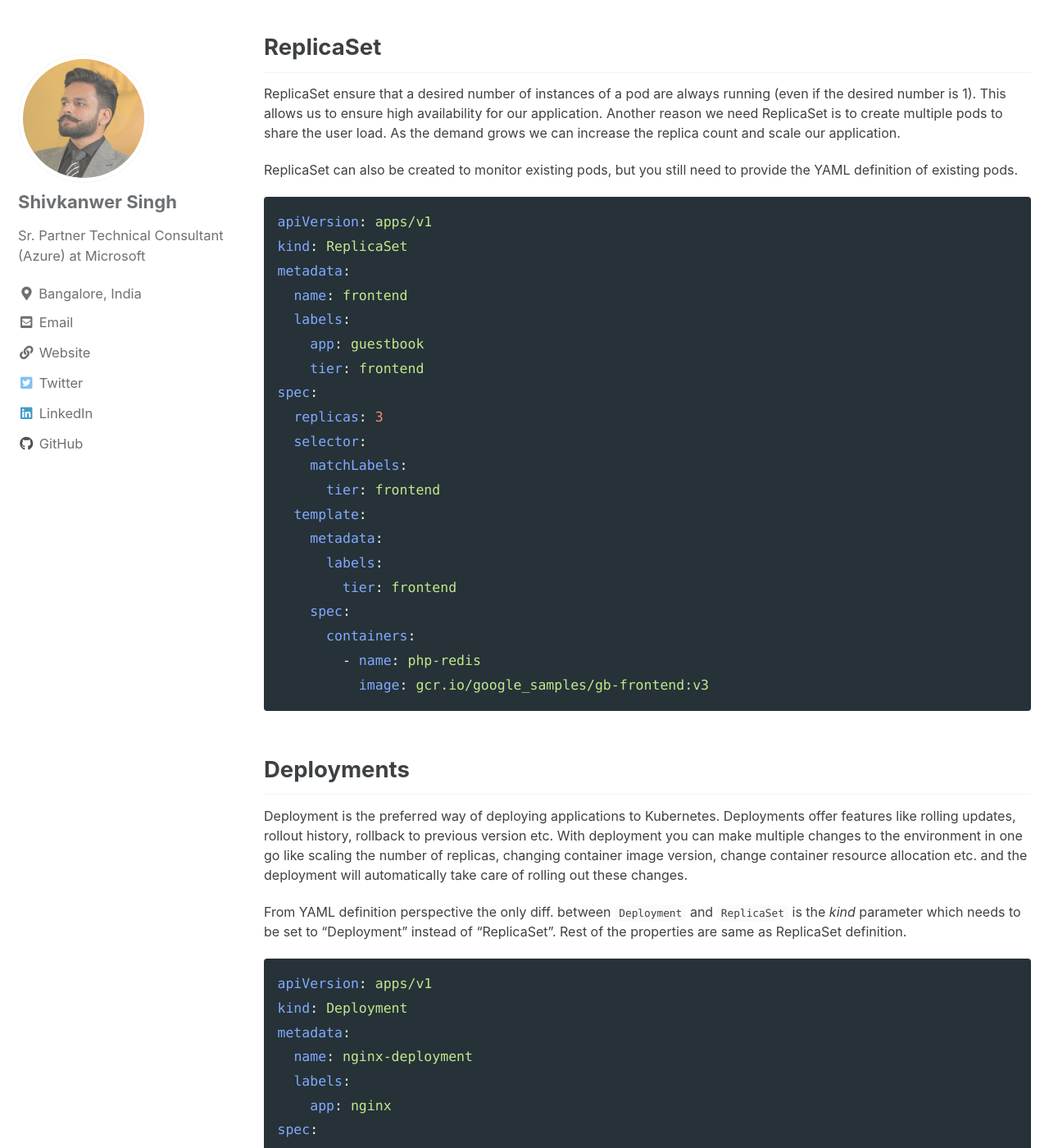
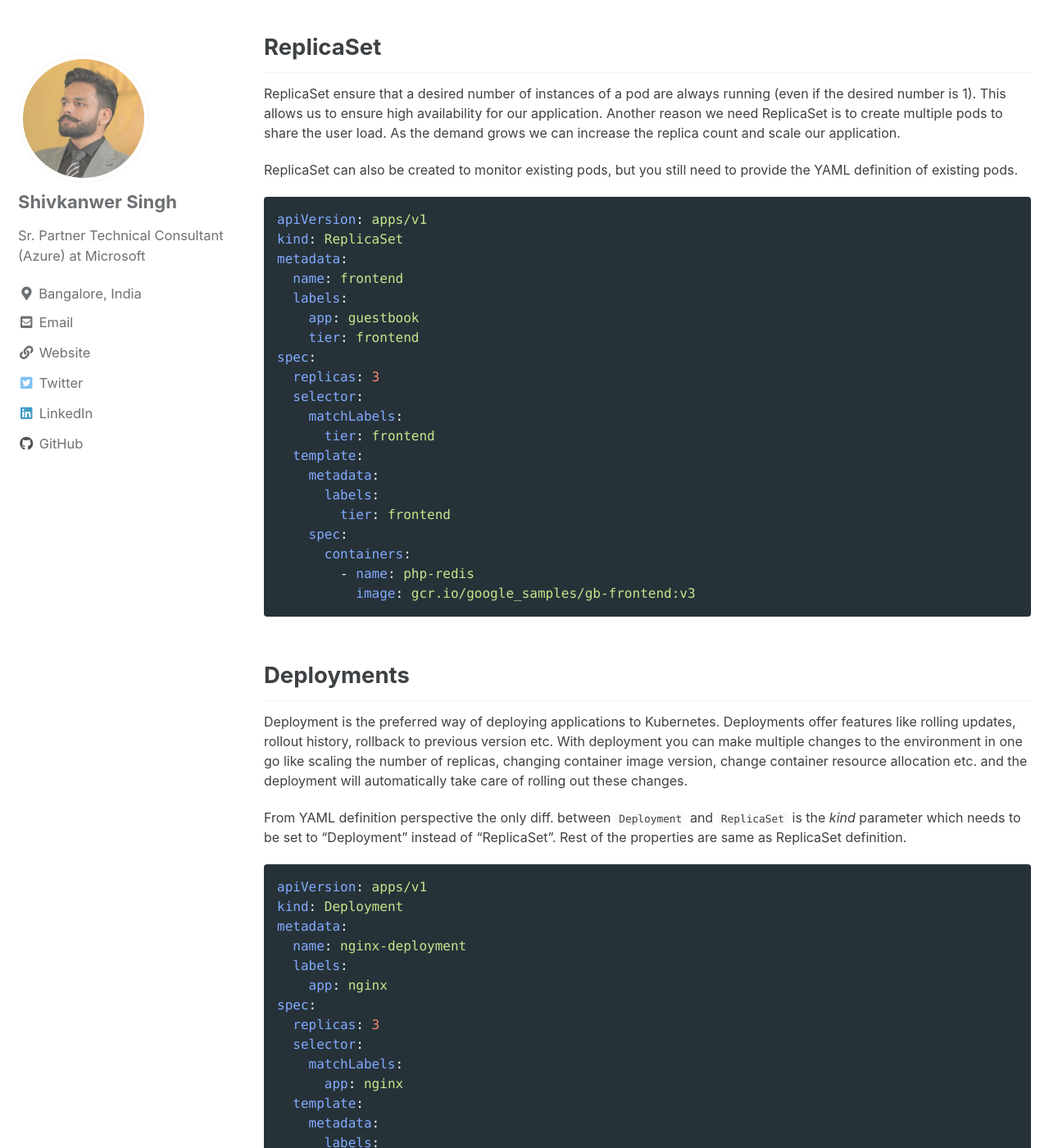
Before and after one commit to shivkanwer/shivkanwer.github.io, a Jekyll site: the page built from _posts/2022-10-06-kubernetes-fundametals-part1.md, in a window 1280 px wide and 1400 px high, scrolled down 2877 px. Shown: the whole window at 82% size. Built offline with Jekyll 4.4.1, drawn with Linux system fonts in a browser that asks for light colours; cached includes are drawn as plain includes; comment, search, counter and statistics services are not loaded.

Commit message:
Updated font size for the embedded code

```diff
--- a/_sass/minimal-mistakes/_syntax.scss
+++ b/_sass/minimal-mistakes/_syntax.scss
@@ -1,4 +1,4 @@
-/* ==========================================================================
+/* ==========================================================================$type-size-6
    Syntax highlighting
    ========================================================================== */
 
@@ -9,8 +9,8 @@
   background: $base00;
   color: $base05;
   font-family: $monospace;
-  font-size: $type-size-6;
-  line-height: 1.8;
+  font-size: 16px;
+  /*line-height: 1.8;*/
   border-radius: $border-radius;
 
   > pre,
@@ -318,7 +318,8 @@
 }
 
 .gist {
-  th, td {
+  th,
+  td {
     border-bottom: 0;
   }
 }
```
